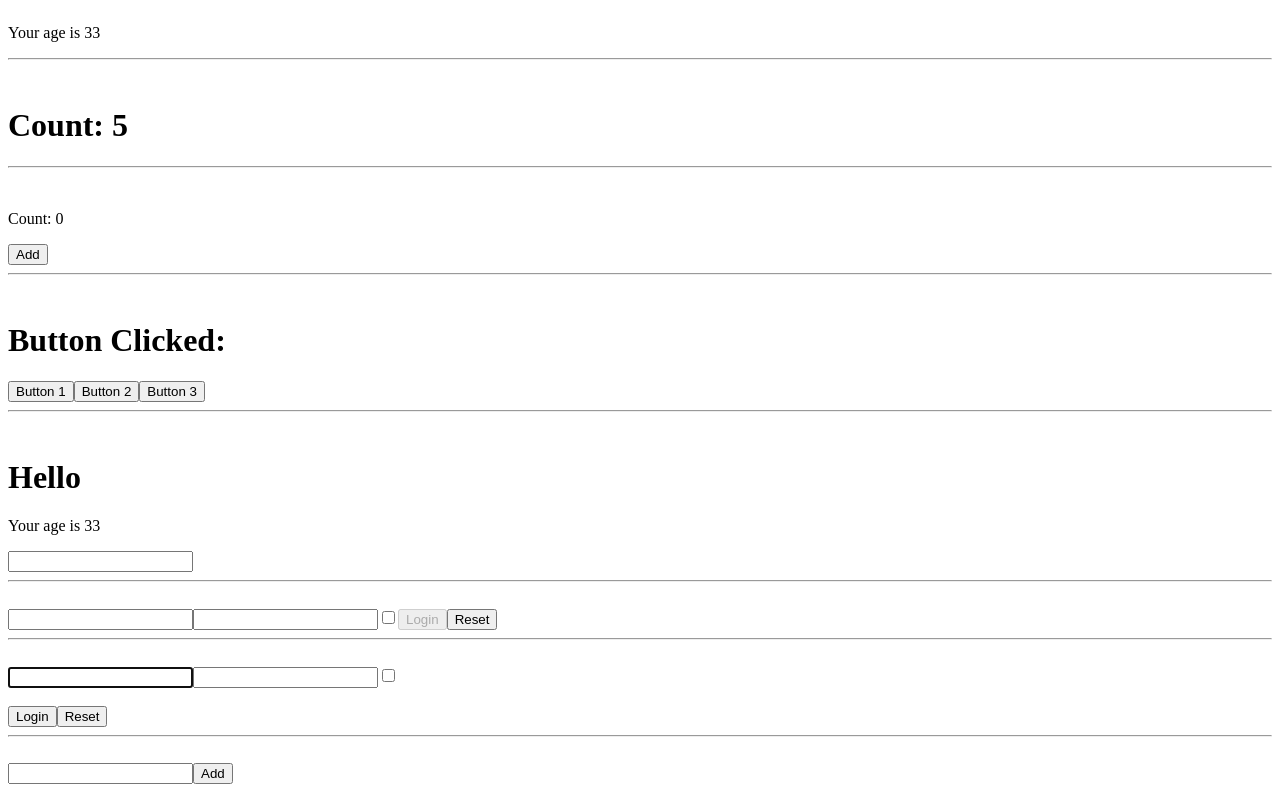
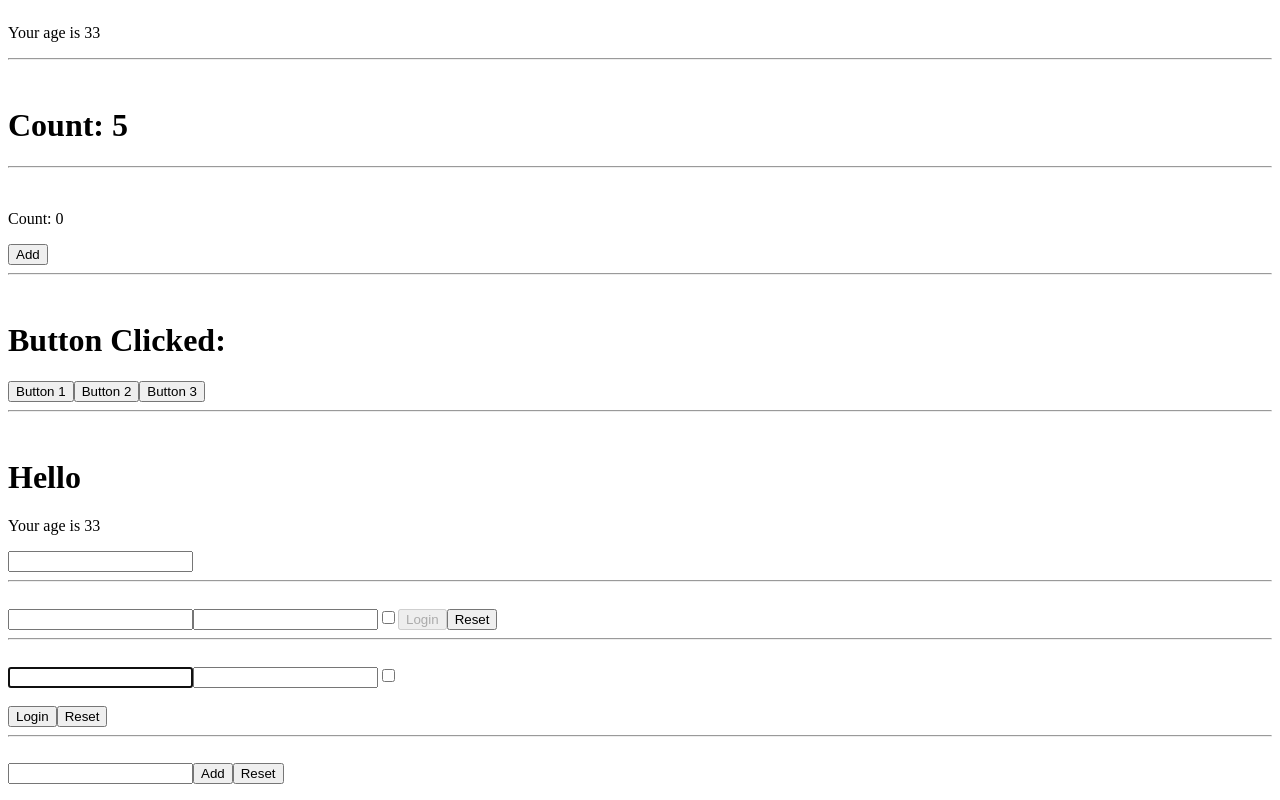
Before and after one commit to silviosmc/Esercizi_React, a React (Create React App) app: page / in a window 1280 px wide. Shown: the part 198-998 px from the top of the page. Built offline with nearby package versions, Linux system fonts and the light colour scheme.

Commit message:
Lists - 05

```diff
--- a/src/App.js
+++ b/src/App.js
@@ -5,7 +5,7 @@ import { Counter } from './Counter';
 import { Hello } from './Hello';
 import { InteractiveWelcome } from './InteractiveWelcome';
 import { Login } from './Login';
-import { TodoList } from './ToDoList';
+import { TodoList } from './TodoList';
 import { UncontrolledLogin } from './UncontrolledLogin';
 import { Welcome } from './Welcome';
 
--- a/src/ToDoList.js
+++ b/src/ToDoList.js
@@ -21,6 +21,12 @@ export class TodoList extends React.Component {
     })
   }
 
+  handleResetItems = () => {
+    this.setState({
+        items: []
+    })
+  }
+
   render() {
     return (
 
@@ -32,6 +38,7 @@ export class TodoList extends React.Component {
                     onChange={this.handleInputChange}
                 />
                 <button onClick={this.handleAddItem}>Add</button>
+                <button onClick={this.handleResetItems}>Reset</button>
             </div>
 
             <ul>
```
